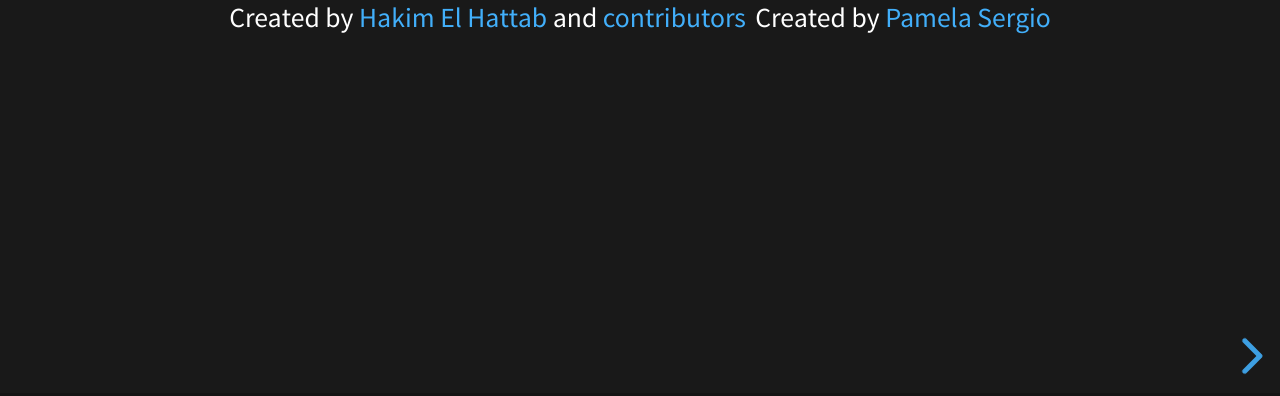
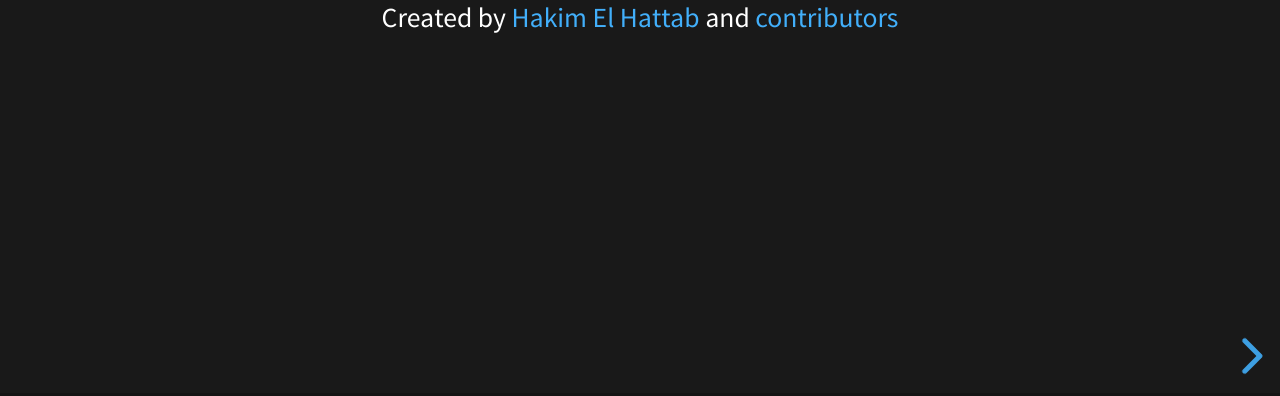
Before and after one commit to pamelasergio/devops-interview, a website: page index.html in a window 1280 px wide. Shown: the part 404-800 px from the top of the page. Drawn offline with Linux system fonts and the light colour scheme.

Commit message:
Interview questions

```diff
--- a/index.html
+++ b/index.html
@@ -20,7 +20,6 @@
 					<h3>DevOps Interview Questions</h3>
 					<p>
 						<small>Created by <a href="http://hakim.se">Hakim El Hattab</a> and <a href="https://github.com/hakimel/reveal.js/graphs/contributors">contributors</a></small>
-						<small>Created by <a href="https://github.com/pamelasergio/devops-interview">Pamela Sergio</a></small>
 					</p>
 				</section>
 				<section>
```
